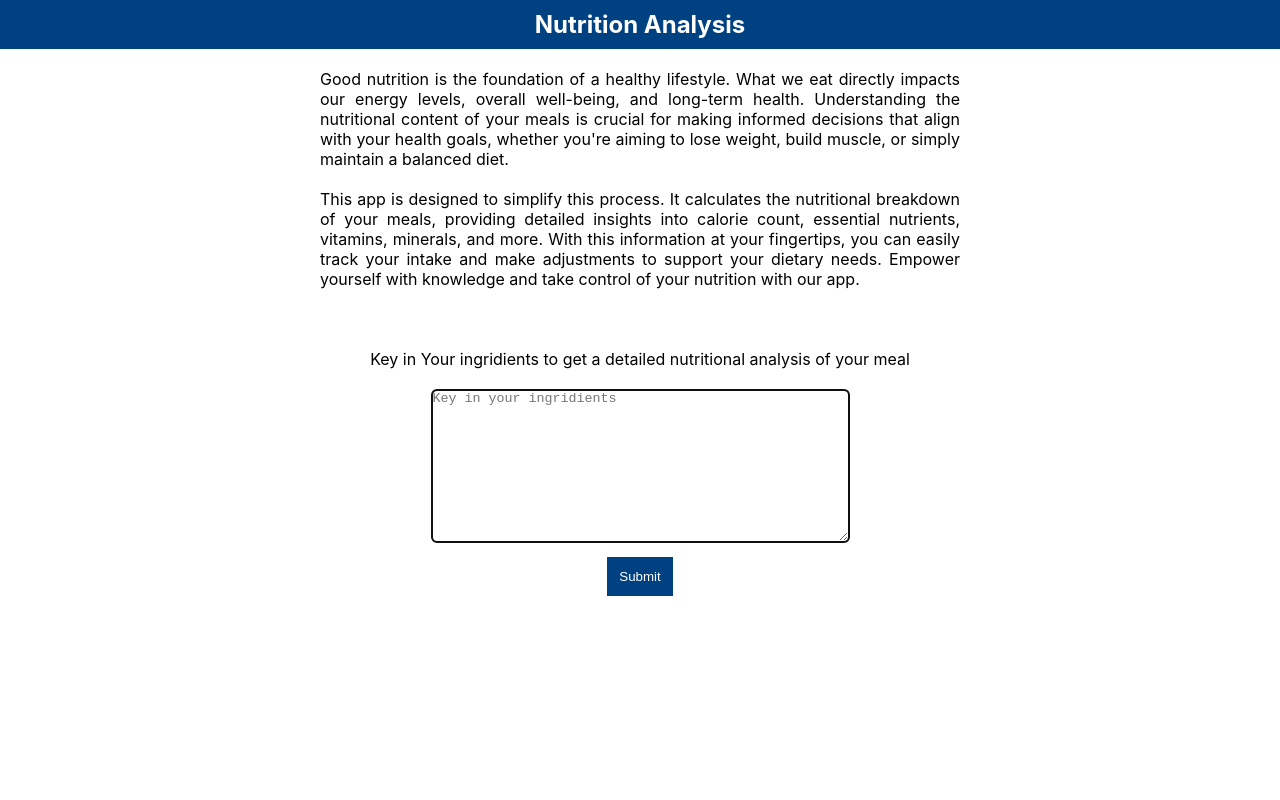
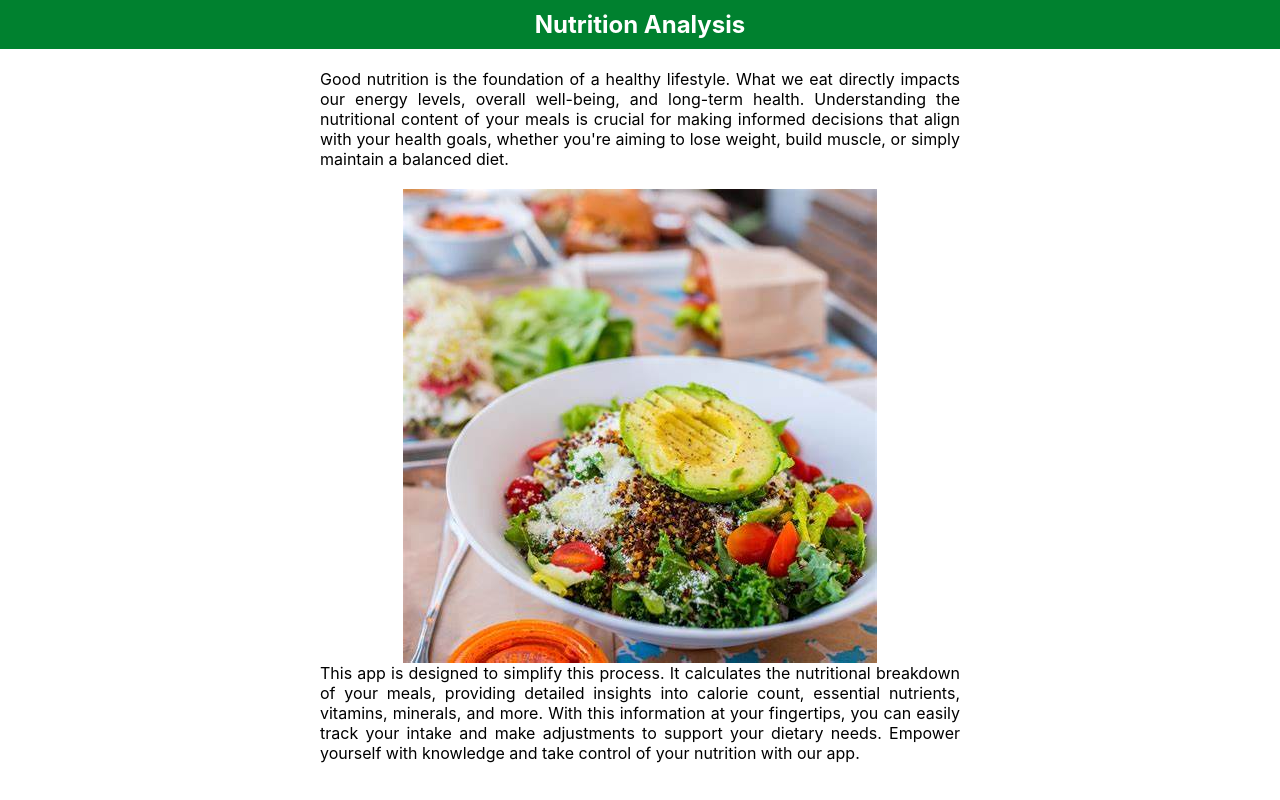
Before and after one commit to NixonOjiem/Nutritional-APP, a React (Create React App) app: page / in a window 1280 px wide. Shown: the top 800 px of the page. Built offline with nearby package versions, Linux system fonts and the light colour scheme.

Commit message:
this is a commit with every changes planned made

```diff
--- a/src/App.css
+++ b/src/App.css
@@ -1,16 +1,18 @@
 * {
-  margin: 0px;
-  border: 0px;
-  padding: 0px;
+  margin: 0;
+  border: 0;
+  padding: 0;
   overflow-x: hidden;
 }
+
 .App {
   text-align: center;
-  margin-top: 0px;
+  margin-top: 0;
 }
+
 .Header {
-  margin: 0px;
-  padding: 0px;
+  margin: 0;
+  padding: 0;
   width: 50vw;
   margin-left: 25vw;
   text-align: justify;
@@ -18,7 +20,7 @@
 }
 
 .Nav-bar {
-  background-color: #004181;
+  background-color: #00812f;
   color: #fff;
   margin-bottom: 20px;
   padding: 10px;
@@ -32,20 +34,24 @@
 .Indication-For-textarea {
   margin: 20px;
 }
+
 .Ingridients-Capture {
-  border: 2px solid #004181;
+  border: 2px solid #00812f;
   border-radius: 5px;
 }
+
 .Submit-button {
   padding: 12px;
   margin: 10px;
-  background-color: #004181;
+  background-color: #00812f;
   color: #fff;
 }
+
 .Submit-button:hover {
-  background-color: rgb(104, 139, 168) !important;
+  background-color: rgb(102, 248, 156) !important;
   color: #f8f8f8 !important;
 }
+
 .Group-container {
   display: flex;
   flex-wrap: wrap;
@@ -61,13 +67,24 @@
   flex-basis: 200px;
   flex-grow: 1;
   margin: 10px;
+  overflow-y: hidden;
+}
+
+.img {
+  display: block;
+  margin: 0 auto;
+  max-width: 100%;
 }
 
 /* Make all cards have the same height as the largest card */
 .Group-container {
   align-items: stretch;
 }
-@media only screen and (max-width: 768px){
+.Results {
+  overflow-y: hidden;
+}
+
+@media only screen and (max-width: 768px) {
   .Header {
     width: 90vw;
     margin-left: 5vw;
--- a/src/components/ApiComp.js
+++ b/src/components/ApiComp.js
@@ -103,7 +103,7 @@ function ApiComp() {
   };
 
   return (
-    <div>
+    <div className="Results">
       <p
         className="Indication-For-textarea"
         data-aos="fade-zoom-in"
@@ -111,8 +111,8 @@ function ApiComp() {
         data-aos-delay="100"
         data-aos-offset="0"
       >
-        Key in Your ingridients to get a detailed nutritional analysis of your
-        meal
+        Key in Your ingridients/meal details to get a detailed nutritional
+        analysis of your meal
       </p>
       <textarea
         className="Ingridients-Capture"
@@ -148,7 +148,7 @@ function ApiComp() {
         </button>
       )}
       {responseData ? (
-        <div ref={containerRef} data-aos="fade-up">
+        <div ref={containerRef} data-aos="fade-up" className="Results">
           <div className="Group-container">
             {/* Group 1: Nutritional Analysis */}
             <div className="Groups">
--- a/src/components/Content.js
+++ b/src/components/Content.js
@@ -1,6 +1,7 @@
 import React from "react";
 import AOS from "aos";
 import "aos/dist/aos.css";
+import healthypic from "../images/healthymeal.jpg";
 
 function Content() {
   AOS.init();
@@ -26,7 +27,7 @@ function Content() {
           a balanced diet.
         </p>
         <br />
-
+        <img src={healthypic} className="img" />
         <p>
           This app is designed to simplify this process. It calculates the
           nutritional breakdown of your meals, providing detailed insights into
```
Also changed, not shown: src/images/Healthy-meal-picture.jpg (added), src/images/healthymeal.jpg (added).
